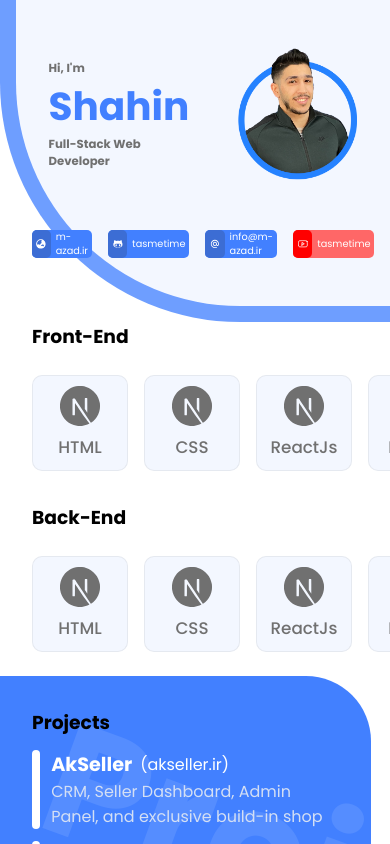
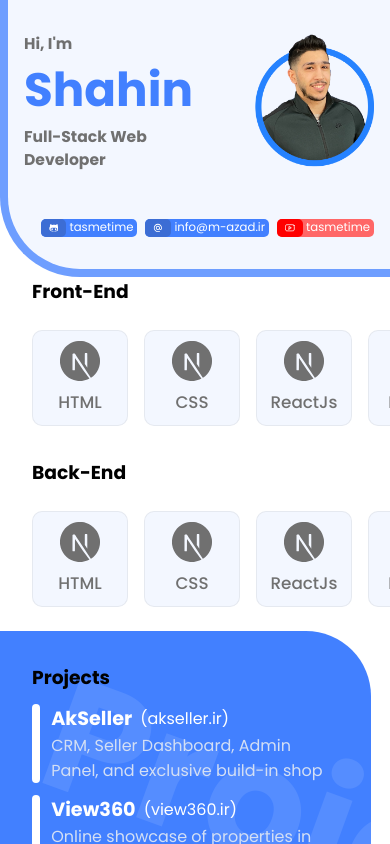
Before and after one commit to TasmeTime/portfolio-2022-resume-based, a React (Create React App) app: page / in a window 390 px wide. Built offline with nearby package versions, Linux system fonts and the light colour scheme.

Commit message:
"Hero" section is now responsive

```diff
--- a/src/assets/components/Hero/HeroLink.tsx
+++ b/src/assets/components/Hero/HeroLink.tsx
@@ -1,11 +1,12 @@
 import styled from "styled-components";
 import { IconType } from "react-icons";
-import { Colors } from "../../Theme";
+import { Colors, Devices } from "../../Theme";
 import { motion } from "framer-motion";
 
 interface HeroLinkProps {
   Text: string;
   Icon: IconType;
+
   Color?: string;
   BgColor?: string;
   IconBgColor?: string;
@@ -26,8 +27,12 @@ const HeroLinkEl = styled(motion.span)<{
   border-radius: 5px;
   display: flex;
   align-items: center;
-  gap: 0.3rem;
+  gap: 0.2rem;
   padding-right: 0.25rem;
+
+  @media ${Devices.Laptop} {
+    grid-template: 0.5rem;
+  }
 `;
 
 const IconHolder = styled.span<{
@@ -39,14 +44,22 @@ const IconHolder = styled.span<{
   align-items: center;
   justify-content: center;
   height: 100%;
-  padding: 0 0.3rem;
+  padding: 0.25rem 0.5rem;
   border-radius: 5px;
   color: ${(p) => (p.color ? p.color : Colors.White)};
   background-color: ${(p) => (p.bgcolor ? p.bgcolor : Colors.PrimaryDark)};
 `;
 
 const TextHolder = styled(motion.span)`
-  font-size: 2.5vw;
+  font-size: 3vw;
+  /* display: none; */
+  @media ${Devices.MobileL} {
+    display: inline-block;
+    font-size: 2.7vw;
+  }
+  @media ${Devices.Laptop} {
+    font-size: 2.3vw;
+  }
 `;
 
 export default function HeroLink(props: HeroLinkProps) {
--- a/src/assets/components/Hero/index.tsx
+++ b/src/assets/components/Hero/index.tsx
@@ -6,7 +6,7 @@ import { FiYoutube } from "react-icons/fi";
 import HeroLink from "./HeroLink";
 import { HeroData } from "../../Data";
 import PortraitIms from "../../images/portrait.png";
-import { Colors } from "../../Theme";
+import { Colors, Devices } from "../../Theme";
 import { motion } from "framer-motion";
 
 const HeroEl = styled(motion.article)`
@@ -18,11 +18,26 @@ const HeroEl = styled(motion.article)`
   gap: 3rem;
   align-items: center;
   background-color: ${Colors.PrimaryBg};
+  padding: 2rem 1rem;
+  border-radius: 0 0 0 5rem;
+  border-left: 0.5rem solid ${Colors.PrimaryBorder};
+  border-bottom: 0.5rem solid ${Colors.PrimaryBorder};
+
+  @media ${Devices.MobileL} {
+    border-left-width: 0.7rem;
+    border-bottom-width: 0.7rem;
+    padding: 2rem 2rem;
+    border-radius: 0 0 0 7rem;
+  }
+
+  @media ${Devices.Tablet} {
+    border-left-width: 1rem;
+    border-bottom-width: 1rem;
     padding: 3rem 5rem;
     border-radius: 0 0 0 15rem;
-  border-left: 1rem solid ${Colors.PrimaryBorder};
-  border-bottom: 1rem solid ${Colors.PrimaryBorder};
+  }
 `;
+
 const TopContainer = styled.div`
   display: flex;
   align-items: center;
@@ -37,12 +52,26 @@ const LeftSection = styled.div`
   flex-direction: column;
 `;
 const Before = styled.h3`
-  font-size: 3vw;
+  font-size: 4vw;
   color: ${Colors.Gray};
+  @media ${Devices.MobileL} {
+    /* font-size: 11vw; */
+  }
+
+  @media ${Devices.Tablet} {
+    /* font-size: 10vw; */
+  }
 `;
 const Name = styled.h1`
+  font-size: 12vw;
+  color: ${Colors.Primary};
+  @media ${Devices.MobileL} {
+    font-size: 11vw;
+  }
+
+  @media ${Devices.Tablet} {
     font-size: 10vw;
-  color: ${Colors.Primary};
+  }
 `;
 const After = styled(Before)``;
 const ImageContainer = styled(motion.img)`
@@ -52,8 +81,17 @@ const ImageContainer = styled(motion.img)`
 const LinksContainer = styled.div`
   display: flex;
   width: 100%;
-  justify-content: center;
-  gap: 1rem;
+  justify-content: flex-end;
+  gap: 0.5rem;
+
+  a {
+    text-decoration: none;
+  }
+
+  @media ${Devices.Laptop} {
+    /* justify-content: center; */
+    gap: 4rem;
+  }
 `;
 
 export default function Hero() {
@@ -70,15 +108,21 @@ export default function Hero() {
         {/* </ImageContainer> */}
       </TopContainer>
       <LinksContainer>
-        <HeroLink Text="m-azad.ir" Icon={FaGlobeAsia} />
+        {/* <HeroLink Text="m-azad.ir" Icon={FaGlobeAsia} /> */}
+        <a target="_blank" rel="nofollow" href="https://github.com/TasmeTime">
           <HeroLink Text="tasmetime" Icon={FaGithubAlt} />
+        </a>
+        <a target="_blank" rel="nofollow" href="mailto:info@m-azad.ir">
           <HeroLink Text="info@m-azad.ir" Icon={MdAlternateEmail} />
+        </a>
+        <a target="_blank" rel="nofollow" href="https://youtube.com/TasmeTime">
           <HeroLink
             Text="tasmetime"
             Icon={FiYoutube}
             IconBgColor={Colors.Red}
             BgColor={Colors.RedHighlight}
           />
+        </a>
       </LinksContainer>
     </HeroEl>
   );
--- a/src/index.tsx
+++ b/src/index.tsx
@@ -9,6 +9,7 @@ const GS = createGlobalStyle`
     padding:0;
     margin:0;
     box-sizing:border-box;
+    transition: all 0.3s ease-out;
   }
 
   html{
```
Also changed, not shown: public/manifest.json. Lines whose indentation alone changed are shown as unchanged.
